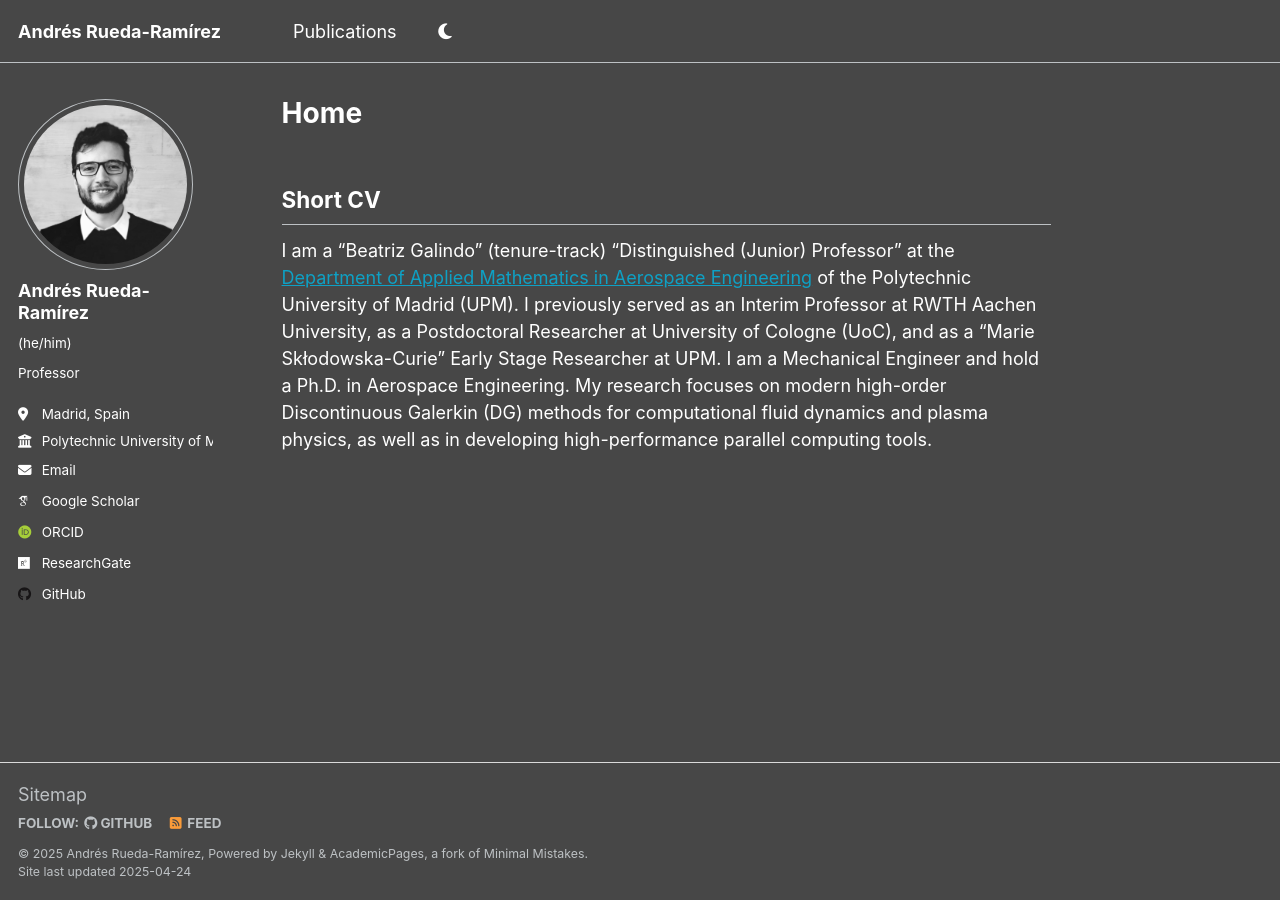
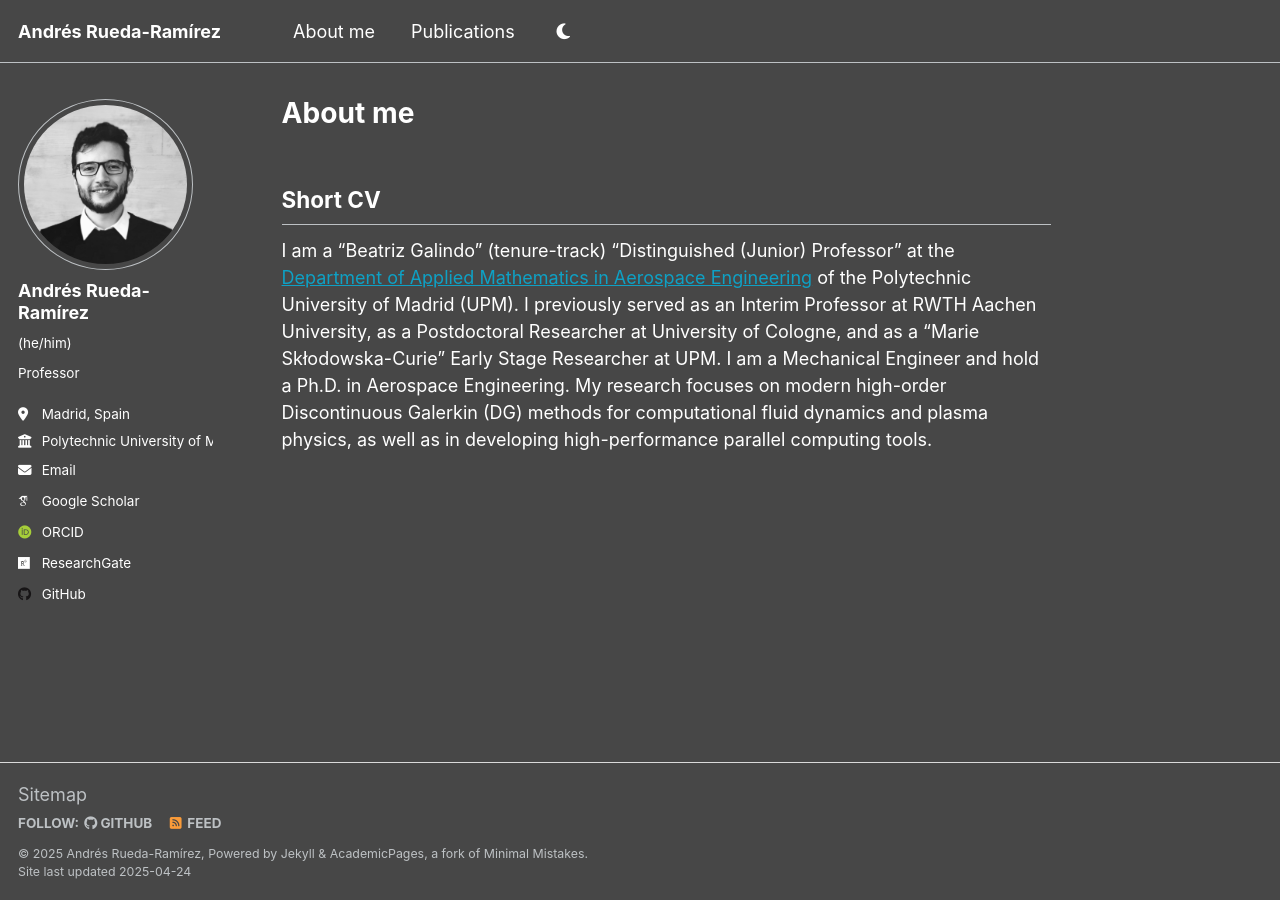
Before and after one commit to amrueda/amrueda.github.io, a Jekyll site: the page built from _pages/about.md, in a window 1280 px wide. Built offline with Jekyll 4.4.1, drawn with Linux system fonts in a browser that asks for light colours; some web fonts are replaced.

Commit message:
Minor changes

```diff
--- a/_config.yml
+++ b/_config.yml
@@ -27,7 +27,7 @@
   pronouns         : "(he/him)"
   bio              : "Professor"
   location         : "Madrid, Spain"
-  employer         : "Polytechnic University of Madrid (UPM)"
+  employer         : "Polytechnic University of Madrid"
   uri              : # URL
   email            : "am.rueda@upm.es"
 
--- a/_data/navigation.yml
+++ b/_data/navigation.yml
@@ -8,6 +8,9 @@
 #      Markdown formatted page while the second is generated using JSON.
 
 main:
+  - title: "About me"
+    url: /about/
+
   - title: "Publications"
     url: /publications/
 
--- a/_pages/about.md
+++ b/_pages/about.md
@@ -1,6 +1,6 @@
 ---
 permalink: /
-title: "Home"
+title: "About me"
 author_profile: true
 redirect_from:
   - /about/
@@ -9,4 +9,4 @@
 
 ## Short CV
 
-I am a "Beatriz Galindo" (tenure-track) “Distinguished (Junior) Professor” at the [Department of Applied Mathematics in Aerospace Engineering](https://numath.dmae.upm.es/) of the Polytechnic University of Madrid (UPM). I previously served as an Interim Professor at RWTH Aachen University, as a Postdoctoral Researcher at University of Cologne (UoC), and as a "Marie Skłodowska-Curie" Early Stage Researcher at UPM. I am a Mechanical Engineer and hold a Ph.D. in Aerospace Engineering. My research focuses on modern high-order Discontinuous Galerkin (DG) methods for computational fluid dynamics and plasma physics, as well as in developing high-performance parallel computing tools.
+I am a "Beatriz Galindo" (tenure-track) “Distinguished (Junior) Professor” at the [Department of Applied Mathematics in Aerospace Engineering](https://numath.dmae.upm.es/) of the Polytechnic University of Madrid (UPM). I previously served as an Interim Professor at RWTH Aachen University, as a Postdoctoral Researcher at University of Cologne, and as a "Marie Skłodowska-Curie" Early Stage Researcher at UPM. I am a Mechanical Engineer and hold a Ph.D. in Aerospace Engineering. My research focuses on modern high-order Discontinuous Galerkin (DG) methods for computational fluid dynamics and plasma physics, as well as in developing high-performance parallel computing tools.
```
